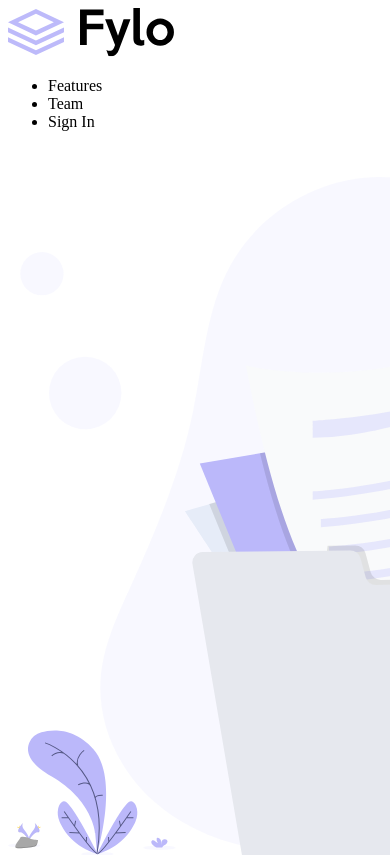
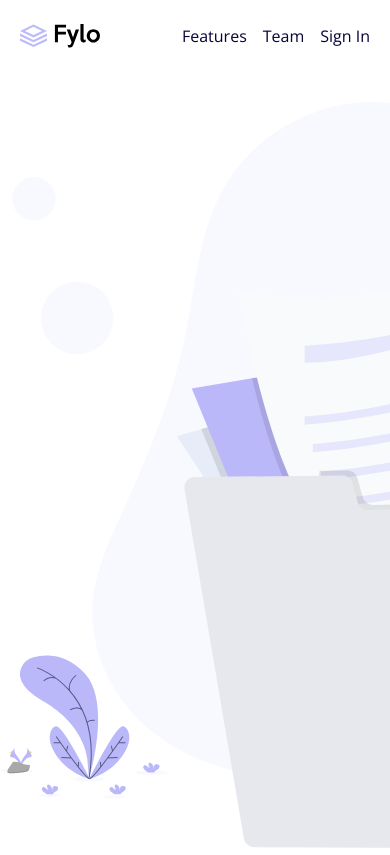
Before and after one commit to elyosis/fylo-landing-page, a plain HTML site: page index.html in a window 390 px wide. Shown: the top 855 px of the page. Drawn offline with nearby package versions, Linux system fonts and the light colour scheme.

Commit message:
Styled mobile header

```diff
--- a/index.html
+++ b/index.html
@@ -25,13 +25,13 @@
   <body>
     <header class="header">
       <div>
-        <img src="./assets/img/logo.svg" />
+        <img class="brand-logo" src="./assets/img/logo.svg" />
       </div>
       <nav>
-        <ul>
-          <li>Features</li>
-          <li>Team</li>
-          <li>Sign In</li>
+        <ul class="navigation">
+          <li class="navigation__link">Features</li>
+          <li class="navigation__link">Team</li>
+          <li class="navigation__link">Sign In</li>
         </ul>
       </nav>
     </header>
--- a/styles/styles.css
+++ b/styles/styles.css
@@ -1,5 +1,4 @@
 :root {
-
   /* Colors */
   --color-primary-1: hsl(243, 87%, 12%);
   --color-primary-2: hsl(238, 22%, 44%);
@@ -22,4 +21,30 @@
 
 body {
   font-size: var(--font-size);
+  font-family: var(--font-body);
+  margin: 0;
 }
+
+.header {
+  display: flex;
+  justify-content: space-between;
+  align-items: center;
+  padding: 1.5rem 1.25rem;
+}
+
+.brand-logo{
+  max-width: 80px;
+  display: block;
+}
+
+.navigation {
+  list-style: none;
+  margin: 0;
+  padding: 0;
+  display: flex;
+  gap: 1rem;
+}
+
+.navigation__link {
+  color: var(--color-primary-1);
+}
```
